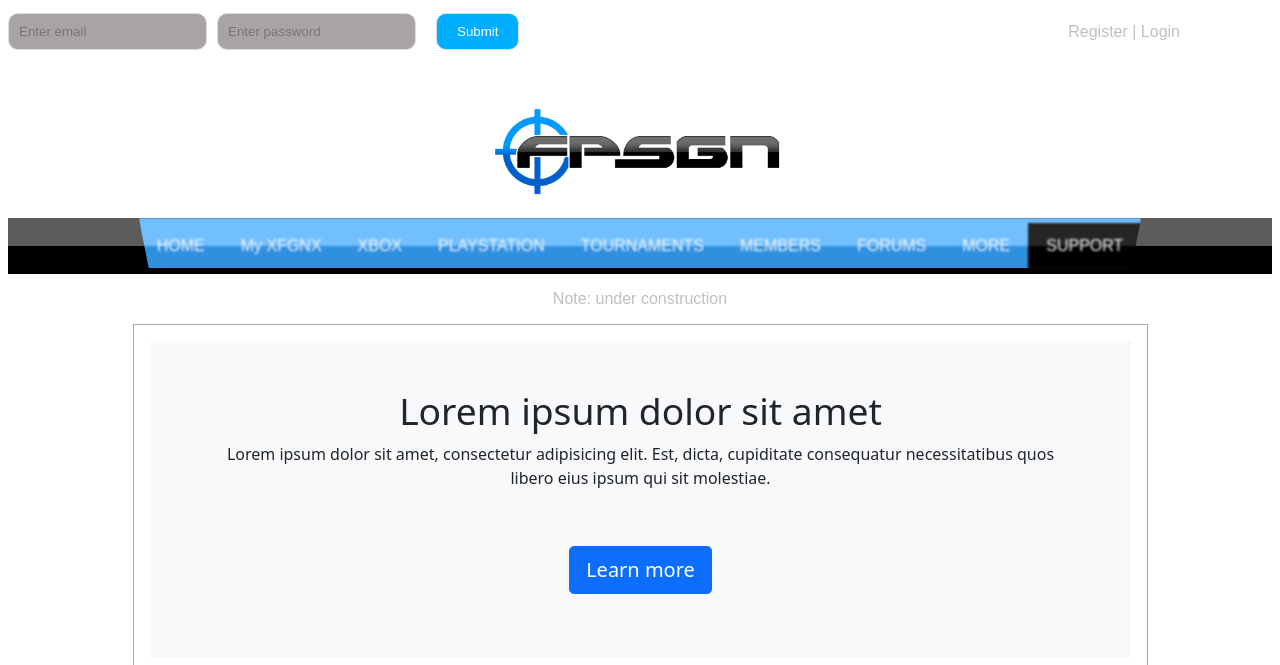
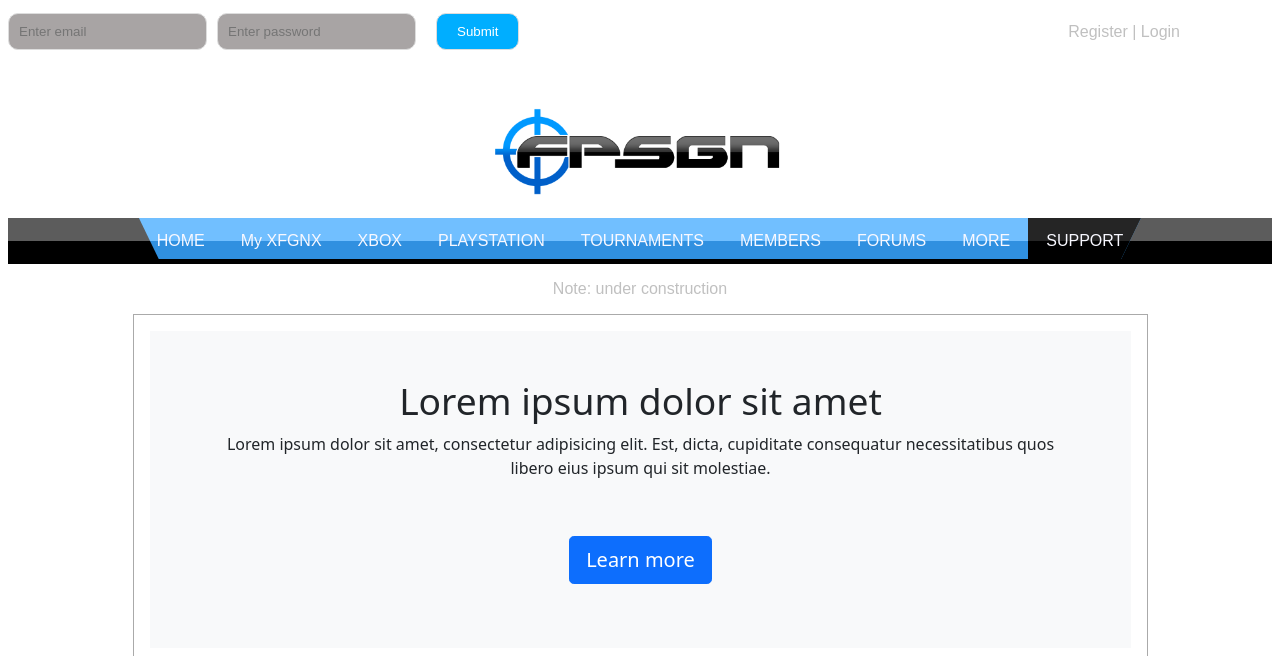
Before and after one commit to bishopkai/xfgnx.com-, a PHP site: page /sprt.html in a window 1280 px wide. Shown: the top 665 px of the page. Run offline with PHP 8.4, Linux system fonts and the light colour scheme.

Commit message:
Update oneStyle.css

```diff
--- a/css/oneStyle.css
+++ b/css/oneStyle.css
@@ -199,11 +199,7 @@ body {
 				overflow: hidden;
 			 	background: rgb(113,191,255);
 			 	background: linear-gradient(180deg, rgba(113,191,255,1) 49%, rgba(48,144,224,1) 51%);
-			 	clip-path: polygon(1% 90%, 99% 90%, 100% 0, 0 0);
-			   	padding-top: 5px;
-			 	padding-bottom: 5px;
-			 	/* Apply a slight blur to soften the edges */
-			 	filter: blur(1px);
+			 	clip-path: polygon(2% 90%, 98% 90%, 100% 0, 0 0);
 			 	/*background-color: rgb(0, 174, 255);
 				background: transparent url(img/blocknonactive.gif) center center repeat-x;  */
 			}
```
